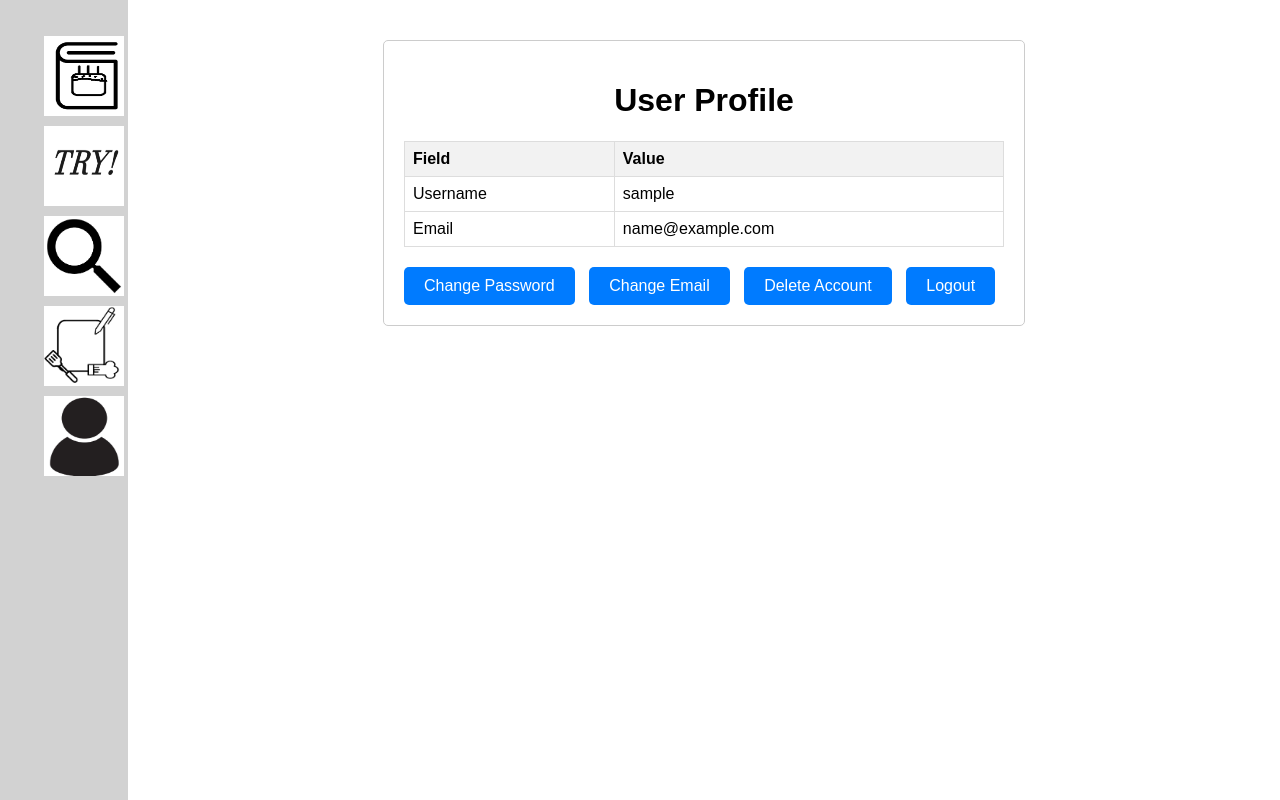
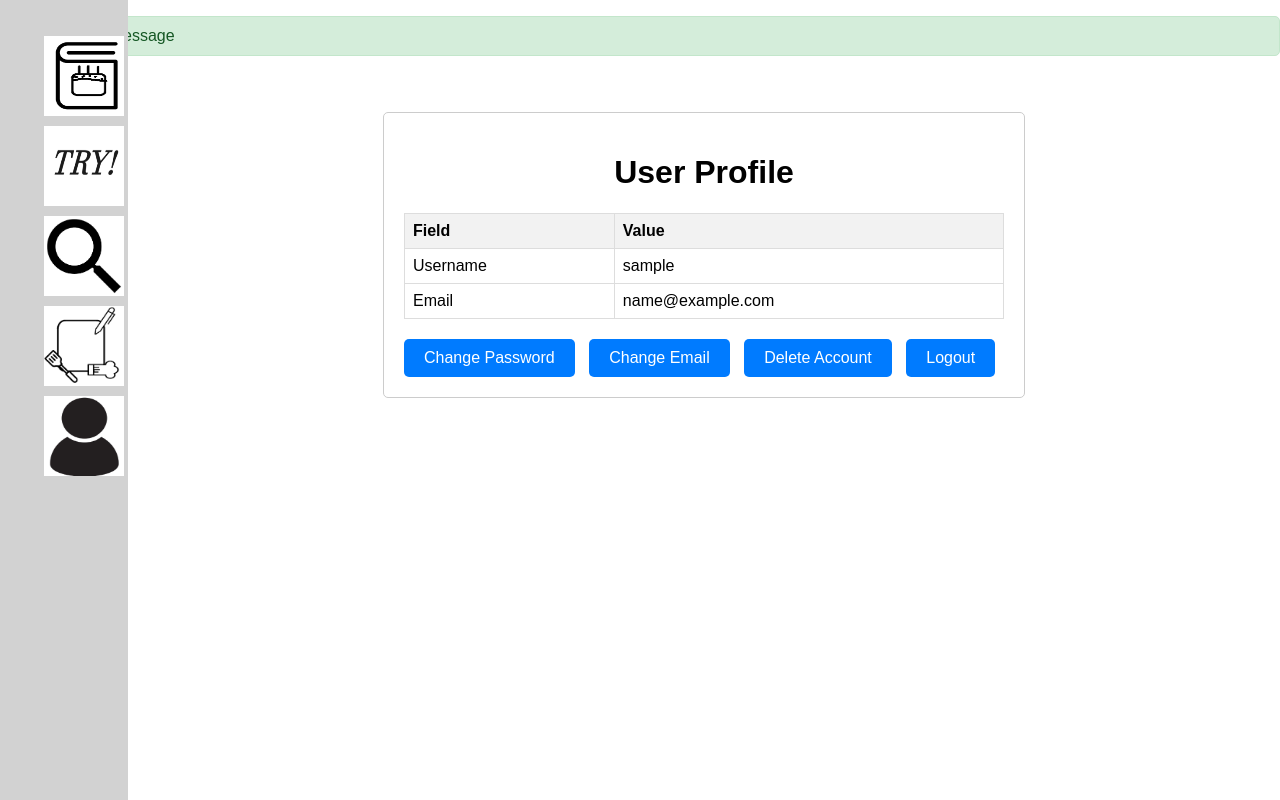
Before and after one commit to JohnnyWeymouth/My_Personal_Cookbook, a Flask app: page /me in a window 1280 px wide. Run offline with Flask 3, Linux system fonts and the light colour scheme; the visitor is signed in with stand-in values (Sample User, id 1); one stand-in notice (Sample message) is shown.

Commit message:
make flash message universal

```diff
--- a/templates/base.html
+++ b/templates/base.html
@@ -30,6 +30,24 @@
             margin-bottom: 10px;
         }
 
+        .flash-message {
+            padding: 10px;
+            margin: 10px 0;
+            border: 1px solid;
+            border-radius: 5px;
+        }
+
+        .flash-success {
+            background-color: #d4edda;
+            color: #155724;
+            border-color: #c3e6cb;
+        }
+
+        .flash-error {
+            background-color: #f8d7da;
+            color: #721c24;
+            border-color: #f5c6cb;
+        }
 
         .content {
             margin-left: 10vw; /* Adjust this value to accommodate the sidebar width */
@@ -40,6 +58,19 @@
 </head>
 
 <body>
+    <!-- Flash catcher -->
+    <div id="flash-messages">
+        {% with messages = get_flashed_messages(with_categories=True) %}
+            {% if messages %}
+                <ul>
+                    {% for category, message in messages %}
+                        <li class="flash-message flash-{{ category }}">{{ message }}</li>
+                    {% endfor %}
+                </ul>
+            {% endif %}
+        {% endwith %}
+    </div>
+
     <!-- sidebar.html -->
     <div class="sidebar">
         <ul>
```
Also changed, not shown: templates/change_email.html (+0 -11 lines), templates/change_password.html (+0 -10 lines), templates/create_recipe.html (+0 -10 lines), templates/my_personal_cookbook.html (+0 -12 lines), templates/search.html (+0 -10 lines), templates/try_recipes.html (+0 -11 lines).
